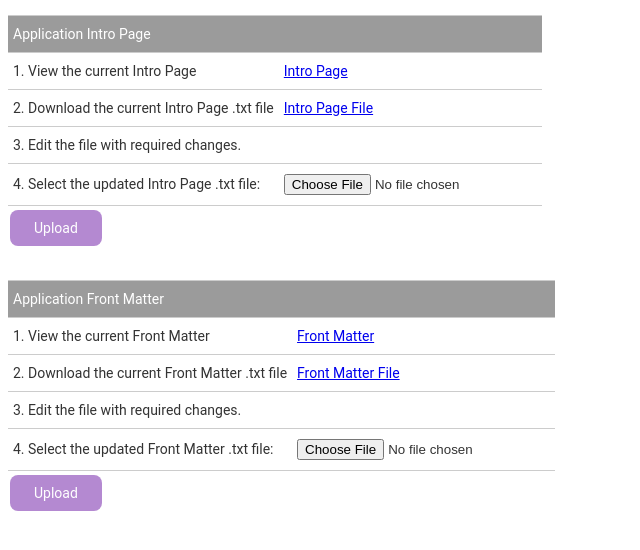
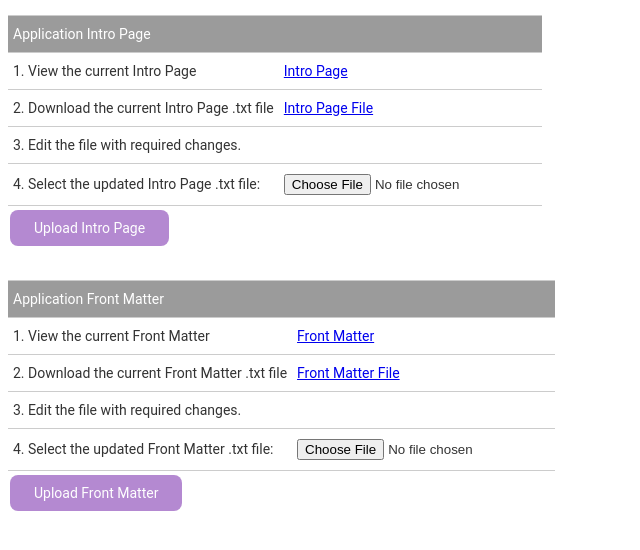
Before and after one commit to profsmucker/ta-works, a Django app: template taworks/taform/templates/taform/upload_front_matter.html in a window 1280 px wide. Shown: the part 160-710 px from the top of the page, without its empty margins (0-640 px from the left). Run offline with Django 3.2, Linux system fonts and the light colour scheme; the template is opened without the code that fills it, so the values that code supplies are empty.

Commit message:
changing button names

```diff
--- a/taworks/taform/templates/taform/upload_front_matter.html
+++ b/taworks/taform/templates/taform/upload_front_matter.html
@@ -33,7 +33,7 @@
 		<td><input type="file" name="intro_txt" /></td>
 	</tr>
 </table>
-    <input type="submit" class="submitButton" name="Upload_Intro" value="Upload"/>
+    <input type="submit" class="submitButton" name="Upload_Intro" value="Upload Intro Page"/>
 </form>
 
 <br>
@@ -59,6 +59,6 @@
 		<td><input type="file" name="fm_txt" /></td>
 	</tr>
 </table>
-    <input type="submit" class="submitButton" name="Upload_FM" value="Upload"/>
+    <input type="submit" class="submitButton" name="Upload_FM" value="Upload Front Matter"/>
 </form>
 {% endblock %}
```
